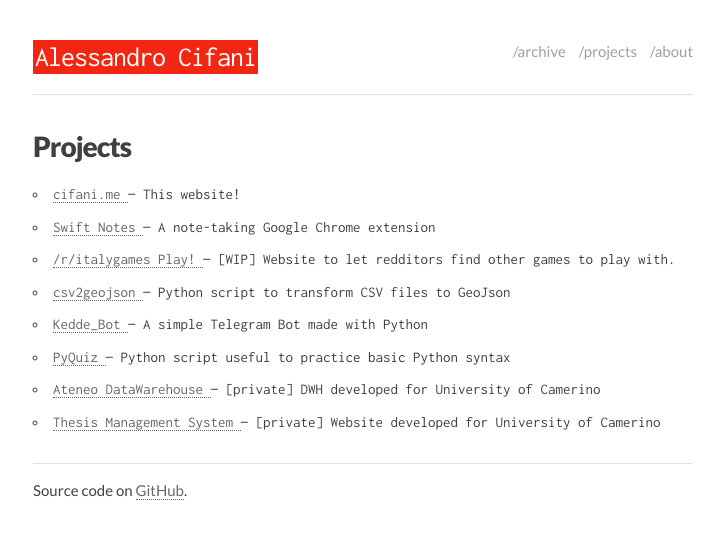
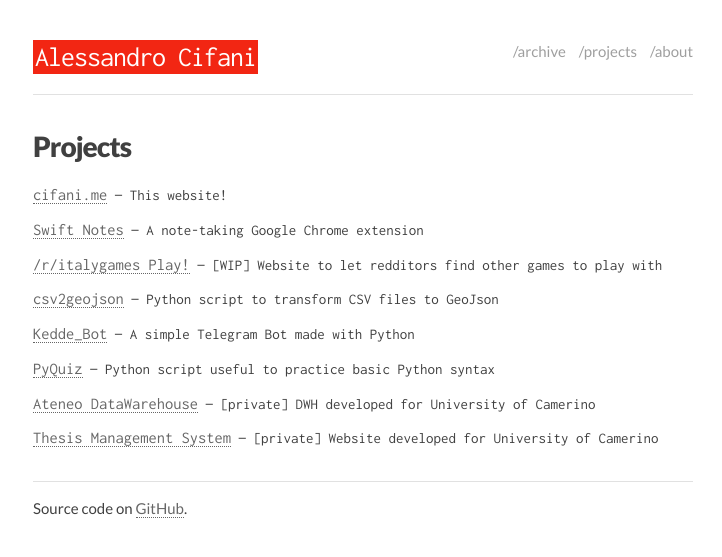
Before and after one commit to acifani/acifani.github.com, a Jekyll site: the page built from projects/index.html, in a window 1280 px wide. Shown: the top 557 px of the page, without its empty margins (277-999 px from the left). Built offline with Jekyll 4.4.1, drawn with Linux system fonts in a browser that asks for light colours.

Commit message:
minor fixes, dockerized jekyll now watches for changes

```diff
--- a/_data/projects.yml
+++ b/_data/projects.yml
@@ -8,7 +8,7 @@
 
 - name: /r/italygames Play!
   url: 'javascript:void(0)'
-  descr: '[WIP] Website to let redditors find other games to play with.'
+  descr: '[WIP] Website to let redditors find other games to play with'
 
 - name: csv2geojson
   url: https://github.com/acifani/csv2geojson
--- a/css/style.css
+++ b/css/style.css
@@ -7,6 +7,10 @@ body {
     background: #fff;
     font-smoothing: subpixel-antialiased;
     -webkit-font-smoothing: subpixel-antialiased;
+}
+
+ul {
+    list-style-type: none;
 }
 
 footer {
--- a/projects/index.html
+++ b/projects/index.html
@@ -3,13 +3,18 @@ layout: default
 title: Projects
 ---
 <h1>Projects</h1>
+<style type="text/css">
+    .project a {
+        font-size: 1.1em;
+    }
+</style>
 
-<ul>
+<ul class="project">
     {% for project in site.data.projects %}
         <li>
             <a href="{{ project.url }}" class="underline">
-                {{ project.name }}
-            </a> &mdash;
+                {{ project.name }}</a>
+            &mdash;
             {{ project.descr }}
         </li>
     {% endfor %}
```
Also changed, not shown: 1 other file.
